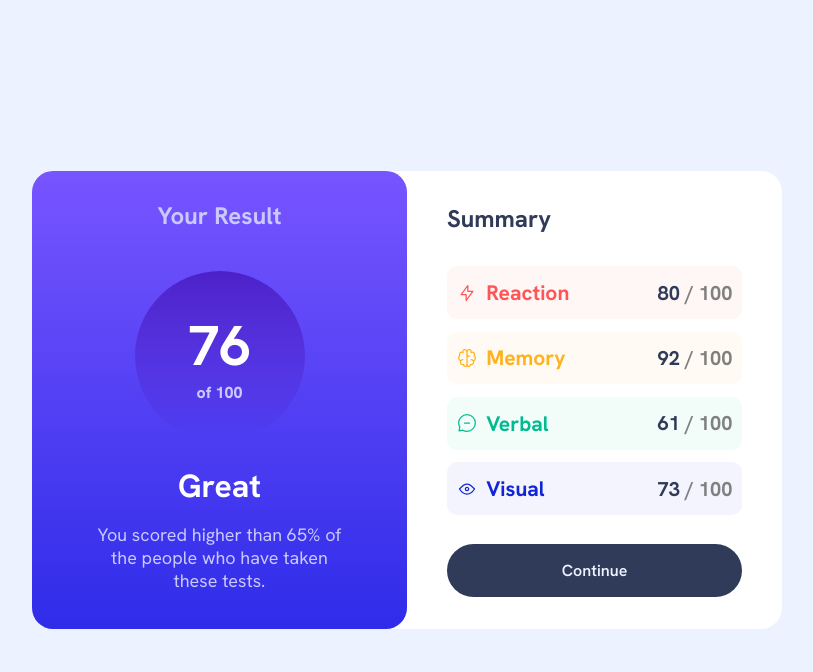
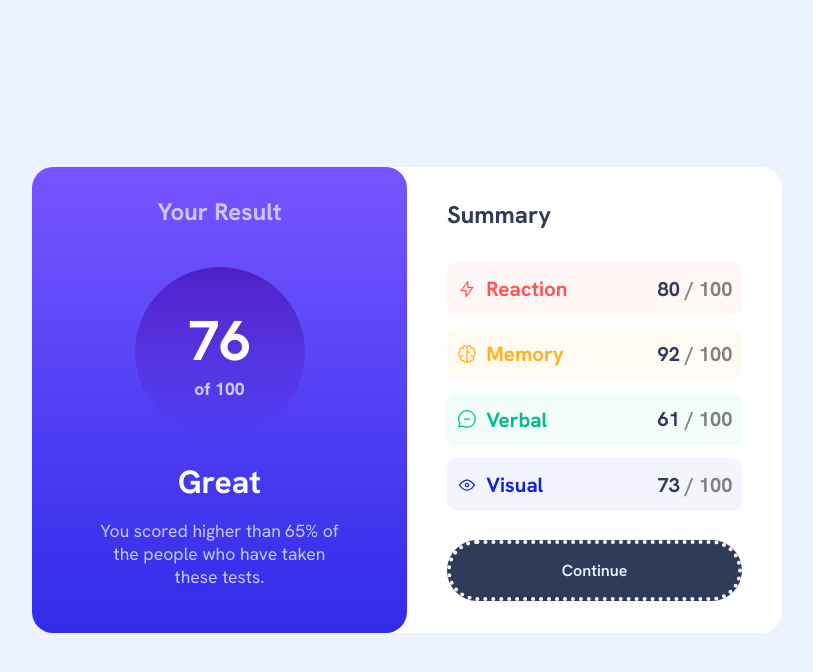
Before and after one commit to Acemeistre/FEM_Results-summary-component, a plain HTML site: page index.html in a window 1280 px wide. Both pictures are taken after a click on the button "Continue". Shown: the whole page, without its empty margins (233-1046 px from the left). Drawn offline with Linux system fonts and the light colour scheme.

Commit message:
Refactor style.css to improve layout and design

```diff
--- a/style.css
+++ b/style.css
@@ -28,7 +28,6 @@
 body {
   font-family: "Hanken Grotesk", sans-serif;
   background-color: var(--bg);
-  font-size: 18px;
   display: flex;
   align-items: center;
   justify-content: center;
@@ -36,11 +35,10 @@ body {
 }
 
 .container {
-  width: 750px;
+  max-width: 750px;
   display: grid;
   place-content: center;
   grid-template-columns: repeat(2, 1fr);
-  background-color: var(--White);
   border-radius: 21px;
 }
 
@@ -81,7 +79,7 @@ h1 {
 }
 
 .result-score p {
-   font-size: 1rem;
+   font-size: 1.1rem;
    font-weight: 800;
 
 }
@@ -96,6 +94,7 @@ h1 {
    color: var(--result-main);
    text-align: center;
    width: 80%;
+   font-size: 1.1rem;
 }
 
 /* Summary Card */
@@ -126,6 +125,7 @@ h1 {
    justify-content: space-between;
    padding: .8rem 0.6rem;
    border-radius: 10px;
+   font-size: 1.1rem;
 }
 
 .img-container {
@@ -181,6 +181,14 @@ h1 {
    cursor: pointer;
 }
 
+.continue-btn:hover {
+    transform: scale(1.025);
+}
+
+.continue-btn:focus {
+    border: 4px dotted white;
+}
+
 .continue-btn:active {
    background: var(--gradient-secondary);
 }
```
